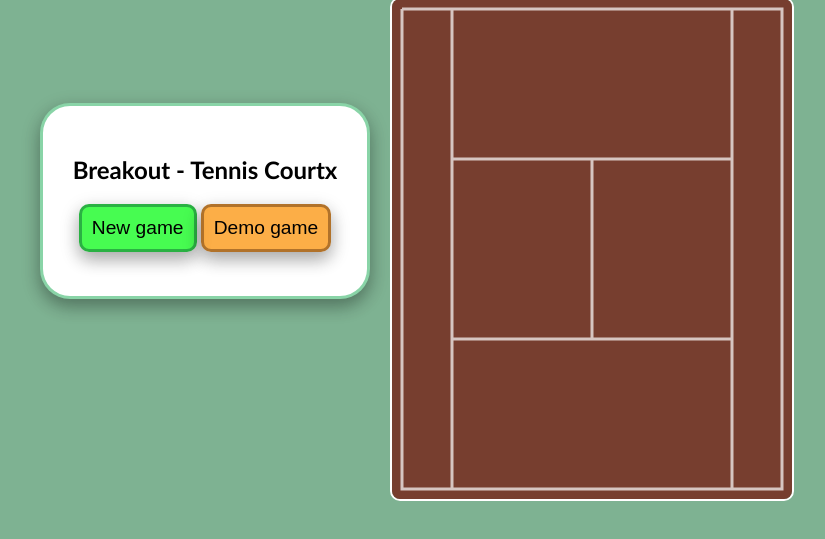
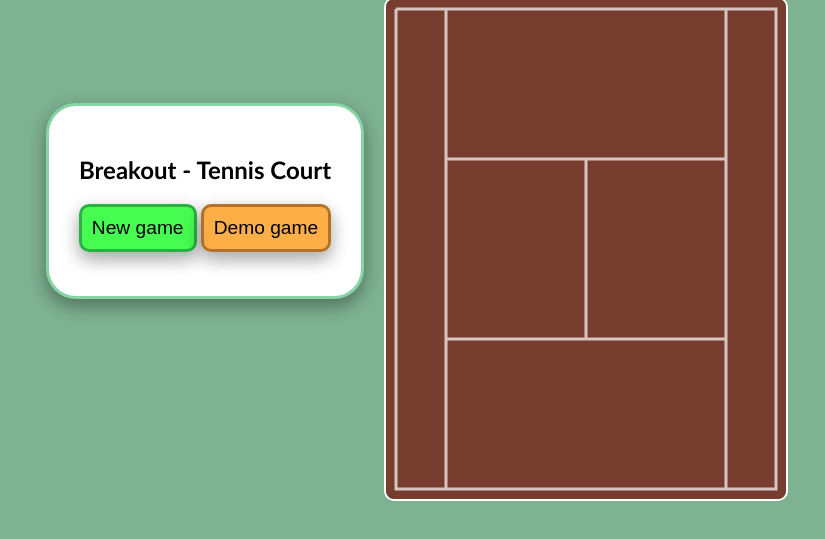
Before and after one commit to Fedduh/breakout_clone_tennis, a plain HTML site: page index.html in a window 1280 px wide. Shown: the part 153-692 px from the top of the page, without its empty margins (223-1048 px from the left). Drawn offline with nearby package versions, Linux system fonts and the light colour scheme.

Commit message:
remove test

```diff
--- a/index.html
+++ b/index.html
@@ -16,7 +16,7 @@
   <div class="container">
     <!-- Explanation child -->
     <div id="explanation">
-      <h2>Breakout - Tennis Courtx</h2>
+      <h2>Breakout - Tennis Court</h2>
       <button id="startButton">New game</button>
       <button id="startDemo">Demo game</button>
     </div>
```
